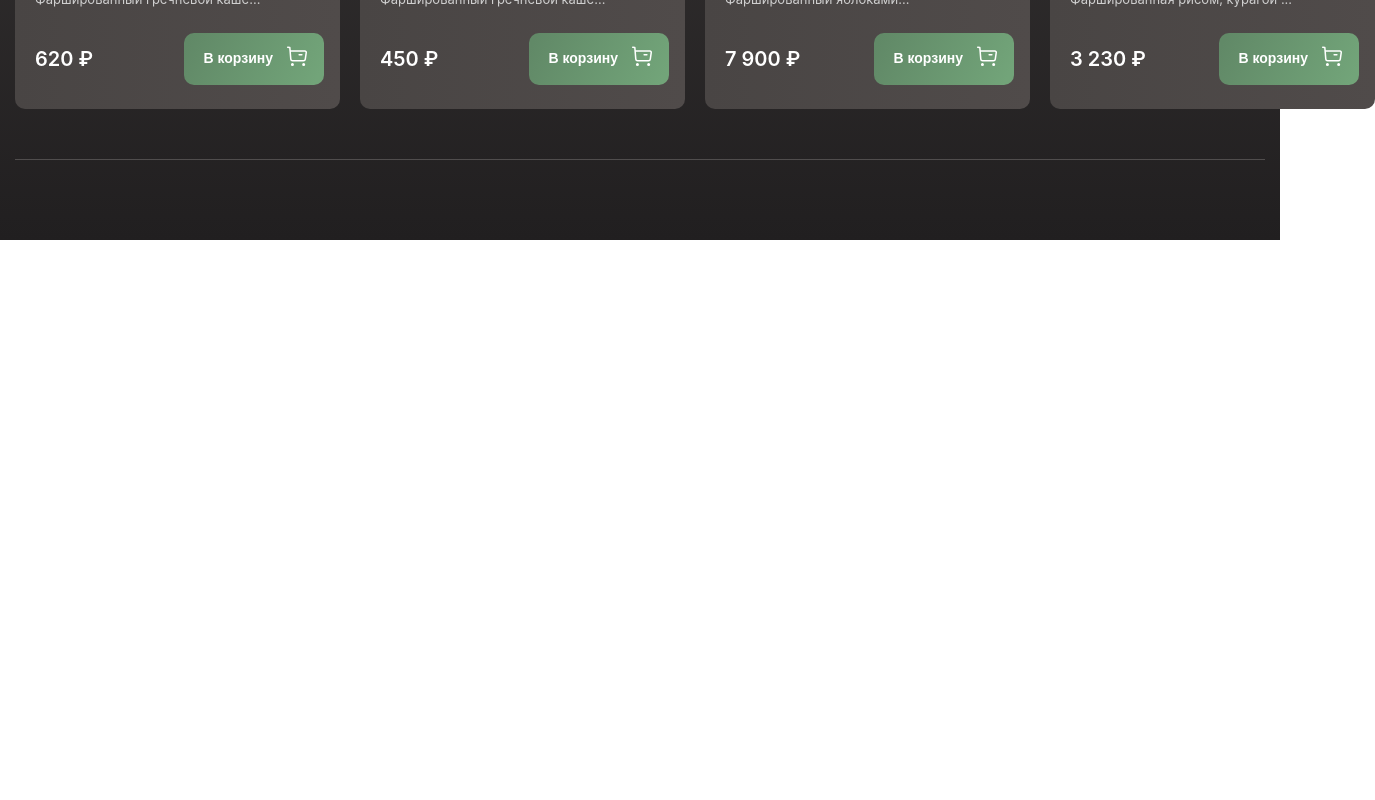
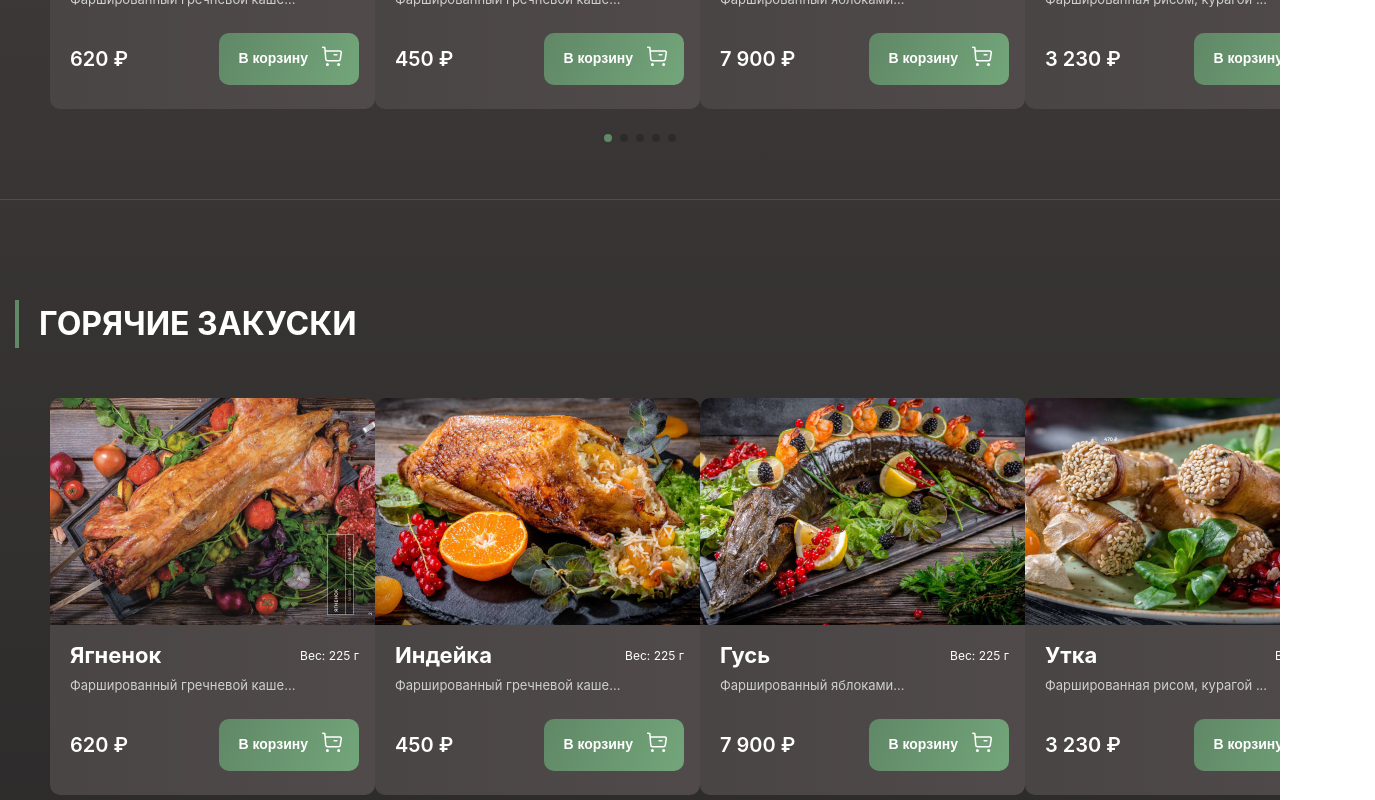
Before and after one commit to yrysNM/Food_Park, a React (Create React App) app: page / in a window 1280 px wide. Shown: the part 560-1360 px from the top of the page, 1375 px wide, since content can reach past the window. Before the commit the page ends 800 px from the top, so only its background shows below. Built offline with nearby package versions, Linux system fonts and the light colour scheme.

Commit message:
component menu food not finished should fixed bug

```diff
--- a/src/components/app-foods/AppFoods.js
+++ b/src/components/app-foods/AppFoods.js
@@ -1,20 +1,53 @@
-import food1 from "../../resources/img/foods/food1.png";
+import { useRef, useState } from "react";
+import { Swiper, SwiperSlide } from "swiper/react";
+import { Pagination } from "swiper";
 import buyBasketIcon from "../../resources/icons/buy.svg";
+import minusIcon from "../../resources/icons/minus.svg";
+import plusIcon from "../../resources/icons/plus.svg";
+
+import "swiper/css";
+import "swiper/css/pagination";
 import "./appFoods.scss";
 
-const AppFoods = ({ foodsData }) => {
+const AppFoods = ({ foodsData, titleHeadText }) => {
+    const [toggleBlocks, setToggleBlocks] = useState(false);
+    const basketBlock = useRef();
+    const addRemoveBlock = useRef();
+
+    const mouseOver = () => {
+        setToggleBlocks(false);
+    }
+
+    const mouseUp = () => {
+        setToggleBlocks(true);
+    }
+
     return (
-        <section className="foods">
+        <div className="foods">
+            <div className="container">
+
                 <div className="title">
                     <div className="title-headText">
-                    ХОЛОДНЫЕ ЗАКУСКИ
+                        {titleHeadText}
                     </div>
 
                 </div>
-            <div className="foods__wrapper">
+            </div>
+            <div className="foods__wrapper" style={{ borderBottom: `${(titleHeadText === "Мясные блюда") ? "none" : "1px solid #504d4d"}` }}>
+                <Swiper
+                    slidesPerView={4}
+                    spaceBetween={20}
+                    pagination={{
+                        clickable: true,
+                    }}
+                    modules={[Pagination]}
+                    className="mySwiper">
+
                     {foodsData.map((food, i) => {
                         return (
-                        <div key={i} className="foods__wrapper_block">
+                            <SwiperSlide key={i} >
+
+                                <div className="foods__wrapper_block" onMouseOver={mouseUp} onMouseOut={mouseOver}>
                                     <div className="foods__wrapper_img">
                                         <img src={food.imgUrl} alt="food 1" />
                                     </div>
@@ -33,7 +66,10 @@ const AppFoods = ({ foodsData }) => {
                                             {food.foodDescr.slice(0, 30)}...
                                         </div>
 
-                                <div className="foods__wrapper_price">
+                                        <div
+                                            className="foods__wrapper_price"
+                                            ref={basketBlock}
+                                            style={{ opacity: `${toggleBlocks ? "0" : "1"}`, visibility: `${toggleBlocks ? "hidden" : "visible"}` }} >
                                             <div className="price">{food.foodPrice}</div>
                                             <button className="btn btn-basket">
                                                 В корзину
@@ -42,12 +78,27 @@ const AppFoods = ({ foodsData }) => {
                                                 </span>
                                             </button>
                                         </div>
+
+                                        <div
+                                            className="foods__wrapper_addRemove"
+                                            ref={addRemoveBlock}
+                                            style={{ opacity: `${toggleBlocks ? "1" : "0"}`, visibility: `${toggleBlocks ? "visible" : "hidden"}` }}>
+                                            <button className="btn btn-minus">
+                                                <img src={minusIcon} alt="minus icon" />
+                                            </button>
+                                            <span>{food.foodPrice}</span>
+                                            <button className="btn btn-plus">
+                                                <img src={plusIcon} alt="plus icon" />
+                                            </button>
                                         </div>
                                     </div>
+                                </div>
+                            </SwiperSlide>
                         )
                     })}
+                </Swiper>
             </div>
-        </section>
+        </div>
     );
 }
 
--- a/src/components/app-foods/appFoods.scss
+++ b/src/components/app-foods/appFoods.scss
@@ -1,31 +1,39 @@
 .foods {
     padding: 50px 0 50px 0;
     min-height: 575px;
-    border: none;
-    border-bottom: 1px solid #504d4d;
 
     &__wrapper {
-        margin-top: 50px;
         display: flex;
         align-items: center;
+        margin-top: 50px;
+        border: none;
+        border-bottom: 1px solid #504d4d;
+
 
         &_block {
             width: 325px;
+            z-index: 50;
             min-height: 385px;
             background: linear-gradient(90deg, #494544 0%, #504B4A 100%);
             border-radius: 10px;
             display: flex;
             flex-direction: column;
-            margin-right: 20px;
+            cursor: pointer;
+            margin: 0 50px;
+            margin-bottom: 90px;
+            transition: all 0.6s ease;
 
-            &:last-child {
-                margin-right: 0;
+            &:hover {
+                transition: all 0.6s ease;
+                box-shadow: 0px 30px 45px rgba(75, 73, 73, 0.6);
+                border-radius: 10px;
             }
         }
 
         &_descrs {
             padding: 14px 16px 18px 20px;
             min-height: 170px;
+            position: relative;
         }
 
         &_img {
@@ -35,6 +43,7 @@
             img {
                 width: 100%;
                 height: 100%;
+                border-radius: 10px 10px 0 0;
                 object-fit: fill;
             }
         }
@@ -68,12 +77,35 @@
             justify-content: space-between;
             align-items: center;
             margin-top: 25px;
+            transition: all .6s;
 
             .price {
                 font-weight: 600;
                 font-size: 20px;
                 color: #FFFFFF;
             }
+        }
+
+        &_addRemove {
+            position: absolute;
+            left: 0;
+            bottom: 30px;
+            padding: 0 16px;
+            visibility: hidden;
+            opacity: 0;
+            display: flex;
+            width: 100%;
+            align-items: center;
+            justify-content: space-between;
+            transition: all 0.6s;
+
+            span {
+                font-weight: 600;
+                font-size: 20px;
+                line-height: 24px;
+                color: #FFFFFF;
+            }
+
         }
     }
 }
@@ -82,3 +114,14 @@
 .iconBasket {
     margin-left: 14px;
 }
+
+.swiper-pagination-bullet-active {
+    background-color: #618967 !important;
+}
+
+.swiper-horizontal>.swiper-pagination-bullets,
+.swiper-pagination-bullets.swiper-pagination-horizontal,
+.swiper-pagination-custom,
+.swiper-pagination-fraction {
+    bottom: 50px !important;
+}
--- a/src/components/app-foods/data/data.js
+++ b/src/components/app-foods/data/data.js
@@ -31,8 +31,35 @@ const data = [
         foodDescr: "Фаршированная рисом, курагой и айвой",
         foodPrice: "3 230 ₽",
         imgUrl: food4
-    }
-
+    },
+    {
+        foodName: "Ягненок",
+        foodWidth: "225 г",
+        foodDescr: "Фаршированный гречневой кашей, курагой, апельсином и зеленым яблоком",
+        foodPrice: "620 ₽",
+        imgUrl: food1
+    },
+    {
+        foodName: "Индейка",
+        foodWidth: "225 г",
+        foodDescr: "Фаршированный гречневой кашей, курагой, апельсином и зеленым яблоком",
+        foodPrice: "450 ₽",
+        imgUrl: food2
+    },
+    {
+        foodName: "Гусь",
+        foodWidth: "225 г",
+        foodDescr: "Фаршированный яблоками",
+        foodPrice: "7 900 ₽",
+        imgUrl: food3
+    },
+    {
+        foodName: "Утка",
+        foodWidth: "225 г",
+        foodDescr: "Фаршированная рисом, курагой и айвой",
+        foodPrice: "3 230 ₽",
+        imgUrl: food4
+    },
 ];
 
 export default data;
--- a/src/components/app/App.js
+++ b/src/components/app/App.js
@@ -5,9 +5,9 @@ const App = () => {
     return (
         <div className="app">
             <AppHeader />
-            <div className="container">
-                <AppFoods foodsData={data} />
-            </div>
+            <AppFoods foodsData={data} titleHeadText={"ХОЛОДНЫЕ ЗАКУСКИ"} />
+            <AppFoods foodsData={data} titleHeadText={"ГОРЯЧИЕ ЗАКУСКИ"} />
+            <AppFoods foodsData={data} titleHeadText={"Мясные блюда"} />
         </div>
     );
 }
--- a/src/styles/blocks/_btn.scss
+++ b/src/styles/blocks/_btn.scss
@@ -11,9 +11,22 @@
     outline: none;
     text-align: center;
 
-    &-basket {
+    &-basket,
+    &-plus,
+    &-minus {
         display: flex;
         justify-content: center;
         align-items: center
     }
+
+    &-plus {
+        padding: 13px 22px;
+        background: linear-gradient(114.93deg, #618967 5.11%, #72A479 94%);
+        box-shadow: 0px 5px 10px rgba(114, 163, 121, 0.7);
+    }
+
+    &-minus {
+        padding: 20px 22px;
+        background: linear-gradient(114.93deg, #618967 5.11%, #72A479 94%);
+    }
 }
--- a/src/styles/styles.scss
+++ b/src/styles/styles.scss
@@ -34,7 +34,8 @@ body {
     color: #fff;
     background: linear-gradient(360deg, #211F20 0%, #44403F 100%);
     background-repeat: no-repeat;
-    height: 100vh;
+    min-height: 100vw;
+    transition: all 0.6s;
     -webkit-font-smoothing: antialiased;
     -moz-osx-font-smoothing: grayscale
 }
```
Also changed, not shown: src/resources/icons/minus.svg (added), src/resources/icons/plus.svg (added). Lines whose indentation alone changed are shown as unchanged.
